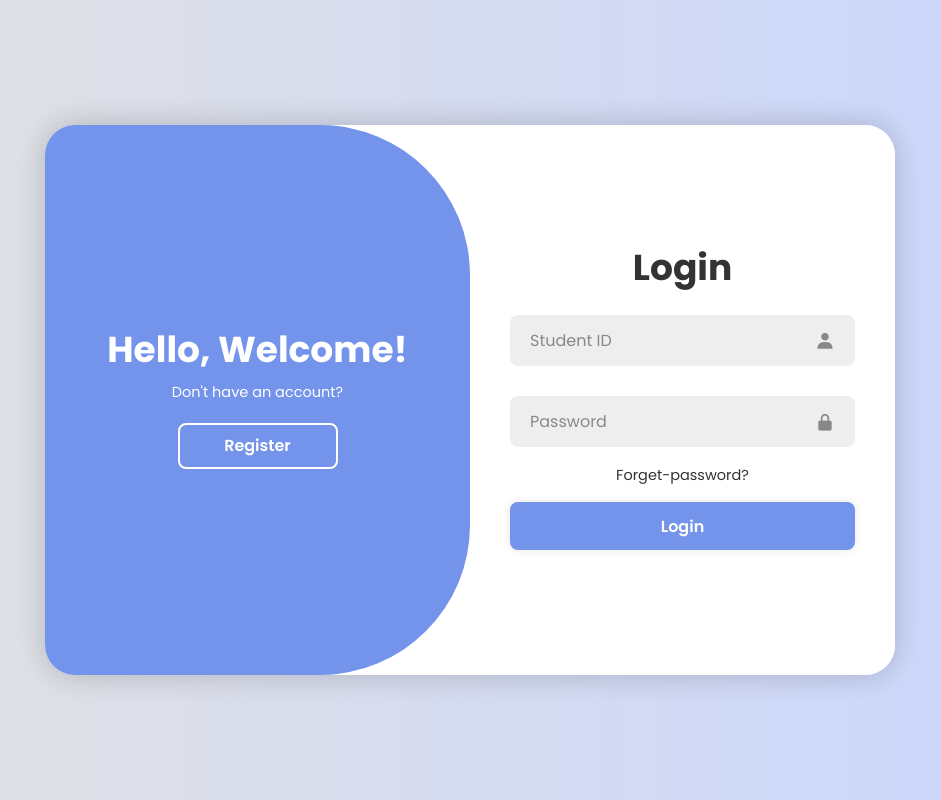
After one commit to Chinz7007/ThriftIt, a Flask app: page /login in a window 1280 px wide. The commit adds this page. Shown: the whole page, without its empty margins (170-1111 px from the left). Run offline with Flask 3, Linux system fonts and the light colour scheme.

Commit message:
Added login.html and connected the backend to the login page

```diff
--- a/app.py
+++ b/app.py
@@ -1,85 +1,144 @@
-from flask import Flask, render_template, request, redirect, url_for, send_from_directory
-from werkzeug.utils import secure_filename
-from flask_sqlalchemy import SQLAlchemy
+from flask import Flask, render_template, request, redirect, url_for, send_from_directory, flash
 from flask_sqlalchemy import SQLAlchemy
 from flask_socketio import SocketIO, join_room, emit
+from flask_login import LoginManager, UserMixin, login_user, logout_user, login_required, current_user
+from werkzeug.utils import secure_filename
+from werkzeug.security import generate_password_hash, check_password_hash
 from datetime import datetime
 import os
 
 app = Flask(__name__)
-app.config["UPLOAD_FOLDER"] = "uploads"
+app.secret_key = 'chin-ethan-aaron'
+
+# ensure upload folder exists
+app.config["UPLOAD_FOLDER"] = os.path.join(app.root_path, "uploads")
+os.makedirs(app.config["UPLOAD_FOLDER"], exist_ok=True)
+
 app.config["SQLALCHEMY_DATABASE_URI"] = "sqlite:///products.db"
 app.config["SQLALCHEMY_TRACK_MODIFICATIONS"] = False
+
 socketio = SocketIO(app, cors_allowed_origins="*")
-
 db = SQLAlchemy(app)
 
-# Extensions that is allowed for upload
+login_manager = LoginManager()
+login_manager.login_view = 'login'
+login_manager.init_app(app)
+
+@login_manager.user_loader
+def load_user(user_id):
+    return User.query.get(int(user_id))
+
+# --- file upload helper ---
 ALLOWED_EXTENSIONS = {"png", "jpg", "jpeg", "gif"}
-
 def allowed_file(filename):
     return '.' in filename and filename.rsplit('.', 1)[1].lower() in ALLOWED_EXTENSIONS
 
-#Product Model
+# --- models ---
 class Product(db.Model):
-    id = db.Column(db.Integer, primary_key=True)
-    name = db.Column(db.String(100), nullable=False)
-    price = db.Column(db.Float, nullable=False)
-    image = db.Column(db.String(100), nullable=False)
-    description = db.Column(db.Text, nullable=True)
-    category = db.Column(db.String(50), nullable=False)
-    condition = db.Column(db.String(50), nullable=False)
+    id             = db.Column(db.Integer, primary_key=True)
+    name           = db.Column(db.String(100), nullable=False)
+    price          = db.Column(db.Float, nullable=False)
+    image          = db.Column(db.String(100), nullable=False)
+    description    = db.Column(db.Text, nullable=True)
+    category       = db.Column(db.String(50), nullable=False)
+    condition      = db.Column(db.String(50), nullable=False)
     multiple_items = db.Column(db.Boolean, default=False)
 
-class User(db.Model):
-     id       = db.Column(db.Integer, primary_key=True)
-     username = db.Column(db.String(100), unique=True, nullable=False)
-     email    = db.Column(db.String(120), unique=True, nullable=False)
-     messages_sent     = db.relationship('Message',foreign_keys='Message.sender_id',backref='sender', lazy='dynamic')
-     messages_received = db.relationship('Message',foreign_keys='Message.receiver_id',backref='receiver', lazy='dynamic')
+class User(db.Model, UserMixin):
+    id            = db.Column(db.Integer, primary_key=True)
+    student_id    = db.Column(db.String(50), unique=True, nullable=False)
+    student_email = db.Column(db.String(120), unique=True, nullable=False)
+    password_hash = db.Column(db.String(128), nullable=False)
+    messages_sent     = db.relationship('Message', foreign_keys='Message.sender_id', backref='sender', lazy='dynamic')
+    messages_received = db.relationship('Message', foreign_keys='Message.receiver_id', backref='receiver', lazy='dynamic')
+
+    def set_password(self, password):
+        self.password_hash = generate_password_hash(password)
+
+    def check_password(self, password):
+        return check_password_hash(self.password_hash, password)
+
+class Message(db.Model):
+    id          = db.Column(db.Integer, primary_key=True)
+    content     = db.Column(db.Text, nullable=False)
+    timestamp   = db.Column(db.DateTime, nullable=False, default=datetime.utcnow)
+    sender_id   = db.Column(db.Integer, db.ForeignKey('user.id'), nullable=False)
+    receiver_id = db.Column(db.Integer, db.ForeignKey('user.id'), nullable=False)
 
 
-class Message(db.Model):
-     id         = db.Column(db.Integer, primary_key=True)
-     content    = db.Column(db.Text, nullable=False)
-     timestamp  = db.Column(db.DateTime, nullable=False, default=datetime.utcnow)
-     sender_id   = db.Column(db.Integer,db.ForeignKey('user.id'),nullable=False)
-     receiver_id = db.Column(db.Integer,db.ForeignKey('user.id'),nullable=False)
+@app.route('/login', methods=['GET', 'POST'])
+def login():
+    if request.method == 'POST':
+        sid = request.form['student_id']
+        pwd = request.form['password']
+        user = User.query.filter_by(student_id=sid).first()
+        if user and user.check_password(pwd):
+            login_user(user)
+            flash('Logged in successfully.', 'success')
+            return redirect(url_for('home'))
+        else:
+            flash('Invalid Student ID or password.', 'error')
+    return render_template('login.html')
+
+@app.route('/register', methods=['GET', 'POST'])
+def register():
+    if request.method == 'POST':
+        sid   = request.form['student_id']
+        email = request.form['email']
+        pwd   = request.form['password']
+        # check if already exists
+        if User.query.filter_by(student_id=sid).first():
+            flash('Student ID already taken.', 'error')
+        elif User.query.filter_by(student_email=email).first():
+            flash('Email already registered.', 'error')
+        else:
+            new_user = User(student_id=sid, student_email=email)
+            new_user.set_password(pwd)
+            db.session.add(new_user)
+            db.session.commit()
+            flash('Registration successful! Please log in.', 'success')
+            return redirect(url_for('login'))
+    return render_template('login.html')
+
+@app.route('/logout')
+@login_required
+def logout():
+    logout_user()
+    flash('You have been logged out.', 'info')
+    return redirect(url_for('login'))
 
 
 
-
-#Routes for posting the datas
-
-@app.route("/")
+# --- application routes ---
+@app.route('/')
+@login_required
 def home():
     return render_template("home.html")
 
 @app.route("/products")
+@login_required
 def products():
     search = request.args.get("q")
     if search:
         products = Product.query.filter(Product.name.ilike(f"%{search}%")).all()
     else:
         products = Product.query.all()
-
     return render_template("products.html", products=products, search=search)
 
 @app.route("/upload", methods=["GET", "POST"])
+@login_required
 def upload():
     if request.method == "POST":
-        name = request.form.get("name")
-        price = float(request.form.get("price"))
-        category = request.form.get("category")
-        condition = request.form.get("condition","Unknown")
+        name        = request.form.get("name")
+        price       = float(request.form.get("price"))
+        category    = request.form.get("category")
+        condition   = request.form.get("condition", "Unknown")
         description = request.form.get("description")
-        multiple = True if request.form.get("multiple") else False
-        image = request.files["image"]
-
+        multiple    = bool(request.form.get("multiple"))
+        image       = request.files.get("image")
         if image and allowed_file(image.filename):
             filename = secure_filename(image.filename)
             image.save(os.path.join(app.config["UPLOAD_FOLDER"], filename))
-
             new_product = Product(
                 name=name,
                 price=price,
@@ -91,43 +150,44 @@ def upload():
             )
             db.session.add(new_product)
             db.session.commit()
-
             return redirect(url_for("products"))
-
+        else:
+            flash('Please upload a valid image file', 'error')
     return render_template("upload.html")
 
 @app.route("/uploads/<filename>")
-def uploaded_file(filename):
+@login_required
+def uploads(filename):
     return send_from_directory(app.config["UPLOAD_FOLDER"], filename)
 
 @app.route("/product/<int:product_id>")
+@login_required
 def product_detail(product_id):
     product = Product.query.get_or_404(product_id)
     recent_products = Product.query.order_by(Product.id.desc()).limit(10).all()
     return render_template("product_detail.html", product=product, recent_products=recent_products)
 
-# Route to send a message
 @app.route("/send_message", methods=["GET", "POST"])
+@login_required
 def send_message():
     if request.method == "POST":
-        sender_id = int(request.form.get("sender_id"))
+        sender_id   = int(request.form.get("sender_id"))
         receiver_id = int(request.form.get("receiver_id"))
-        content = request.form.get("content")
-
-        new_message = Message(content=content, sender_id=sender_id, receiver_id=receiver_id)
-        db.session.add(new_message)
+        content     = request.form.get("content")
+        message     = Message(content=content, sender_id=sender_id, receiver_id=receiver_id)
+        db.session.add(message)
         db.session.commit()
-
+        room = f"user_{receiver_id}"
+        socketio.emit("new_message", {"content": content, "sender_id": sender_id}, room=room)
         return redirect(url_for("inbox", user_id=sender_id))
-
     users = User.query.all()
     return render_template("send_message.html", users=users)
 
-# Route to view inbox
 @app.route("/inbox/<int:user_id>")
+@login_required
 def inbox(user_id):
     messages = Message.query.filter_by(receiver_id=user_id).order_by(Message.timestamp.desc()).all()
     return render_template("inbox.html", messages=messages, user_id=user_id)
 
 if __name__ == "__main__":
-    app.run(debug=True)
+    socketio.run(app, debug=True)
--- /dev/null
+++ b/static/script_login.js
@@ -0,0 +1,11 @@
+const container = document.querySelector('.container');
+const registerBtn = document.querySelector('.register-btn');
+const loginBtn = document.querySelector('.login-btn');
+
+registerBtn.addEventListener('click', () => {
+    container.classList.add('active');
+});
+
+loginBtn.addEventListener('click', () => {
+    container.classList.remove('active');
+});
--- /dev/null
+++ b/static/style_login.css
@@ -0,0 +1,269 @@
+@import url('https://fonts.googleapis.com/css2?family=Poppins:wght@300;400;500;600;700;800;900&display=swap');
+
+* {
+    margin: 0;
+    padding: 0;
+    box-sizing: border-box;
+    font-family: 'Poppins', sans-serif;
+}
+
+body {
+    display: flex;
+    justify-content: center;
+    align-items: center;
+    min-height: 100vh;
+    background: linear-gradient(90deg, #e2e2e2,#c9d6ff);
+}
+
+.container {
+    position: relative;
+    width: 850px;
+    height: 550px;
+    background: #ffff;
+    border-radius: 30px;
+    box-shadow: 0 0 30px rgba(0, 0, 0, .2);
+    margin: 20px;
+    overflow: hidden;
+}
+
+
+.form-box {
+    position: absolute;
+    right: 0;
+    width: 50%;
+    height: 100%;
+    background: #ffff;
+    display: flex;
+    align-items: center;
+    color: #333;
+    text-align: center;
+    padding: 40px;
+    z-index: 1;
+    transition: .6s ease-in-out 1.2s; visibility: 0s 1s;
+}
+
+.container.active .form-box{
+    right: 50%;
+}
+
+.form-box.register{
+    visibility: hidden;
+}
+
+.container.active .form-box.register {
+    visibility: visible;
+}
+
+form{
+    width: 100%;
+}
+
+.container h1 {
+    font-size: 36px;
+    margin: -10px 0;
+}
+
+.input-box {
+    position: relative;
+    margin: 30px 0;
+}
+
+.input-box input{
+    width: 100%;
+    padding: 13px 50px 13px 20px;
+    background: #eee;
+    border-radius: 8px;
+    border: none;
+    outline: none;
+    font-size: 16px;
+    color: #333;
+    font-weight: 500;
+}
+
+.input-box input::placeholder {
+    color: #888;
+    font-weight: 400;
+}
+
+.input-box i {
+    position: absolute;
+    right: 20px;
+    top: 50%;
+    transform: translateY(-50%);
+    font-size: 20px;
+    color: #888;
+}
+
+.forget-link {
+    margin: -15px 0 15px;
+}
+
+.forget-link a {
+    font-size: 14.5px;
+    color:#333;
+    text-decoration: none;
+}
+
+.btn {
+    width: 100%;
+    height: 48px;
+    background: #7494ec;
+    border-radius: 8px;
+    box-shadow: 0 0 10px rgba(0, 0, 0, .1);
+    border: none;
+    cursor: pointer;
+    font-size: 16px;
+    color: #ffff;
+    font-weight: 600;
+}
+
+.container p {
+    font-size: 14.5px;
+    margin: 15px 0;
+}
+
+.social-icon {
+    display: flex;
+    justify-content: center;
+}
+
+.social-icon a {
+    display: inline-flex;
+    padding: 10px;
+    border: 2px solid #ccc;
+    border-radius: 8px;
+    font-size: 24px;
+    color: #333;
+    text-decoration: none;
+    margin: 0 8px;
+}
+
+.toggle-box{
+    position: absolute;
+    width: 100%;
+    height: 100%;
+}
+
+.toggle-box::before {
+    content: '';
+    position: absolute;
+    left: -250%;
+    width: 300%;
+    height: 100%;
+    background: #7494ec;
+    border-radius: 150px;
+    z-index: 2;
+    transition: 1.8s ease-in-out;
+}
+
+.container.active .toggle-box::before {
+    left: 50%;
+}
+
+.toggle-panel{
+    position: absolute;
+    width: 50%;
+    height: 100%;
+    color: #ffff;
+    display: flex;
+    flex-direction: column;
+    justify-content: center;
+    align-items: center;
+    z-index: 2;
+    transition: .6s ease-in-out;
+}
+
+.toggle-panel.toggle-left {
+    left: 0;
+    transition-delay: 1.2s;
+}
+
+.container.active .toggle-panel.toggle-left {
+    left: -50%;
+    transition-delay: .6s;
+}
+
+.toggle-panel.toggle-right {
+    right: -50%;
+    transition-delay: .6s;
+}
+
+.container.active .toggle-panel.toggle-right{
+    right: 0%;
+    transition-delay: 1.2s;
+}
+
+.toggle-panel p {
+    margin-bottom: 20px;
+}
+
+.toggle-panel .btn {
+    width: 160px;
+    height: 46px;
+    background: transparent;
+    border: 2px solid #fff;
+    box-shadow: none;
+}
+
+@media screen and (max-width:650px) {
+    .container {
+        height: calc(100vh - 40px);
+    }
+
+    .form-box {
+        bottom: 0;
+        width: 100%;
+        height: 70%;
+    }
+
+    .container.active .form-box {
+        right: 0;
+        bottom: 30%;
+    }
+
+    .toggle-box::before{
+        left: 0;
+        top: -270%;
+        width: 100%;
+        height: 300%;
+        border-radius: 20vw;
+    }
+
+    .container.active .toggle-box::before {
+        left: 0;
+        top: 70%;
+    }
+
+    .toggle-panel {
+        width: 100%;
+        height: 30%;
+    }
+
+    .toggle-panel.toggle-left {
+        top: 0;
+    }
+
+    .container.active .toggle-panel.toggle-left {
+        left: 0;
+        top: -30%;
+    }
+
+    .toggle-panel.toggle-right {
+        right: 0;
+        bottom: -30%;
+    }
+
+    .container.active .toggle-panel.toggle-right {
+        bottom: 0;
+    }
+}
+
+@media screen and (max-width: 400px) {
+    .form-box {
+        padding: 20px;
+    }
+
+    .toggle-panel h1 {
+        font-size: 30px;
+    }
+}
--- a/templates/home.html
+++ b/templates/home.html
@@ -8,7 +8,8 @@
         <a href="/">Home</a>
         <a href="/products">Products</a>
         <a href="/upload">Upload Product</a>
-        <a href="/send_message">Send Message</a>
+        <a href="/dm">Send Message</a>
+        <a href="{{ url_for('logout') }}">Logout</a>
 
     </nav>
     <hr>
--- /dev/null
+++ b/templates/login.html
@@ -0,0 +1,80 @@
+<!DOCTYPE html>
+<html lang="en">
+<head>
+    <meta charset="UTF-8">
+    <meta http-equiv="X-UA-Compatible" content="IE=edge">
+    <meta name="viewport" content="width=device-width, initial-scale=1.0">
+    <title>Login &amp; Registration</title>
+    <link href="{{ url_for('static', filename='style_login.css') }}" rel="stylesheet">
+    <link href="https://unpkg.com/boxicons@2.1.4/css/boxicons.min.css" rel="stylesheet">
+</head>
+<body>
+
+    {% with msgs = get_flashed_messages(with_categories=true) %}
+    {% if msgs %}
+      <div class="flash-container">
+        {% for category, text in msgs %}
+          <div class="flash {{ category }}">{{ text }}</div>
+        {% endfor %}
+      </div>
+    {% endif %}
+    {% endwith %}
+
+
+<div class="container">
+    <div class="form-box login">
+        <form action="{{ url_for('login') }}"method="post">
+            <h1>Login</h1>
+            <div class="input-box">
+                <input type="text" name="student_id" placeholder="Student ID" required>
+                <i class="bx bxs-user"></i>
+            </div>
+            <div class="input-box">
+                <input type="password" name="password" placeholder="Password" required>
+                <i class='bx bxs-lock-alt'></i>
+            </div>
+            <div class="forget-link">
+                <a href="#">Forget-password?</a>
+            </div>
+            <button type="submit" class="btn">Login</button>
+        </form>
+    </div>
+
+    <div class="form-box register">
+        <form action="{{ url_for('register') }}" method="post">
+            <h1>Registration</h1>
+            <div class="input-box">
+                <input type="text" name="student_id" placeholder="Student ID" required>
+                <i class="bx bxs-user"></i>
+            </div>
+            <div class="input-box">
+                <input type="email" name="email" placeholder="Student Email" required>
+                <i class="bx bxs-envelope"></i>
+            </div>
+            <div class="input-box">
+                <input type="password" name="password" placeholder="Password" required>
+                <i class='bx bxs-lock-alt'></i>
+            </div>
+            <button type="submit" class="btn">Register</button>
+        </form>
+    </div>
+
+
+
+    <div class="toggle-box">
+        <div class="toggle-panel toggle-left">
+            <h1>Hello, Welcome!</h1>
+            <p>Don't have an account?</p>
+            <button class="btn register-btn">Register</button>
+        </div>
+        <div class="toggle-panel toggle-right">
+            <h1>Welcome back!</h1>
+            <p>Already have an account?</p>
+            <button class="btn login-btn">Login</button>
+        </div>
+    </div>
+</div>
+
+<script src="{{ url_for('static', filename='script_login.js') }}"></script>
+</body>
+</html>
```
Also changed, not shown: 2 other files.
